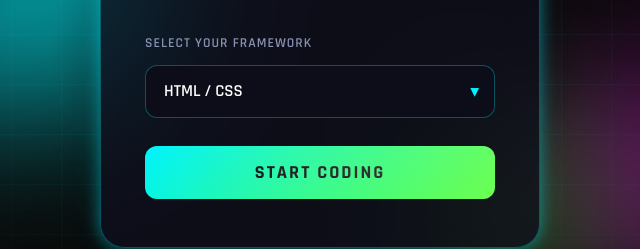
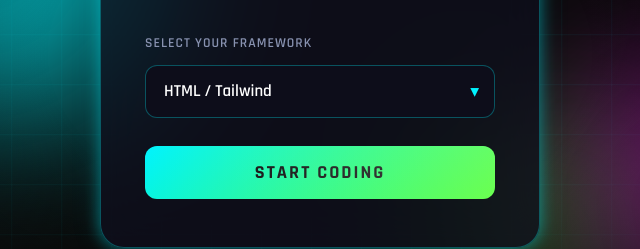
Before and after one commit to AnujDevApogee/new_crom_text, a plain HTML site: page index.html in a window 1280 px wide. Shown: the part 347-596 px from the top of the page, 320-960 px from the left. Drawn offline with Linux system fonts and the light colour scheme.

Commit message:
change the tailwind

```diff
--- a/index.html
+++ b/index.html
@@ -33,7 +33,7 @@
             <label for="framework-select">Select your Framework</label>
             <div class="select-wrapper">
                 <select id="framework-select">
-                    <option value="HTML/CSS">HTML / CSS</option>
+                    <option value="HTML/Tailwind">HTML / Tailwind</option>
                     <option value="React">React</option>
                     <option value="Vue.js">Vue.js</option>
                     <option value="Next.js">Next.js</option>
```
